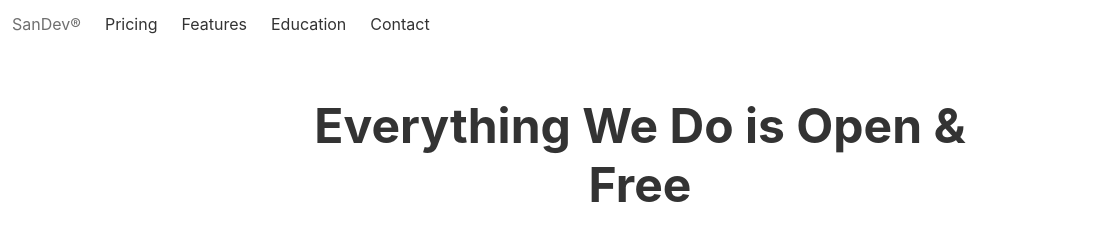
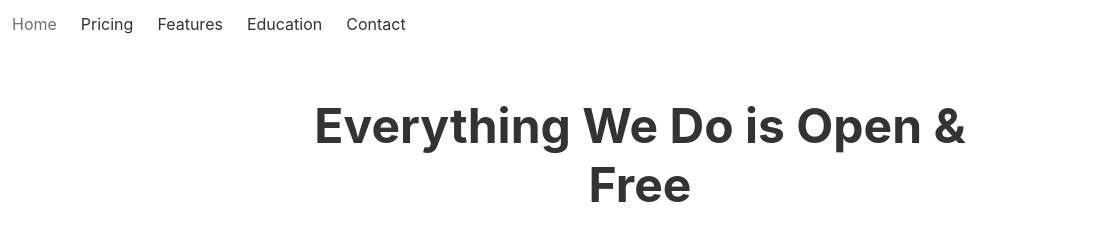
Before and after one commit to JohnsonJDoss/johnsonjdoss.github.io, a plain HTML site: page education.html in a window 1280 px wide. Shown: the top 231 px of the page, 0-1105 px from the left. Drawn offline with Linux system fonts and the light colour scheme; a script that the page names is missing; a web font is replaced by a local one.

Commit message:
Update education.html

```diff
--- a/education.html
+++ b/education.html
@@ -25,7 +25,7 @@
         </button>
         <div class="nav-content">
             <ul>
-                <li><a href="./index.html" target="_self">SanDev&reg;</a></li>
+                <li><a href="./index.html" target="_self">Home</a></li>
                 <li><a href="./index.html#appcenter" target="_self">Pricing</a></li>
                 <li><a href="./index.html#showcase" target="_self">Features</a></li>
                 <li><a href="">Education</a></li>
```
